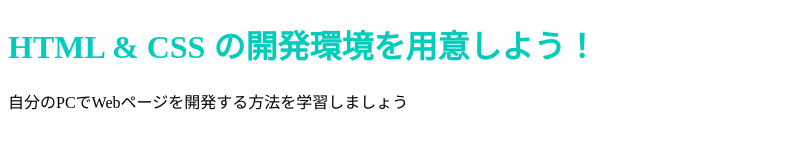
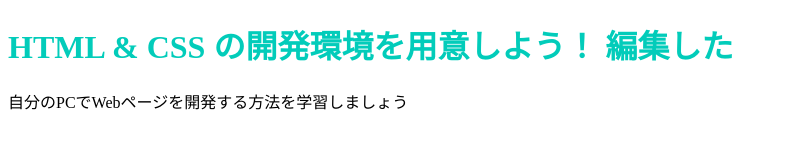
Before and after one commit to David-Ding11/prog8github, a plain HTML site: page index.html in a window 1280 px wide. Shown: the whole page, without its empty margins (0-787 px from the left). Drawn offline with Linux system fonts and the light colour scheme.

Commit message:
Update index.html

```diff
--- a/index.html
+++ b/index.html
@@ -6,7 +6,7 @@
     <title>Progate</title>
   </head>
   <body>
-    <h1 class="title">HTML & CSS の開発環境を用意しよう！</h1>
+    <h1 class="title">HTML & CSS の開発環境を用意しよう！ 編集した</h1>
     <p>自分のPCでWebページを開発する方法を学習しましょう</p>
   </body>
 </html>
```
